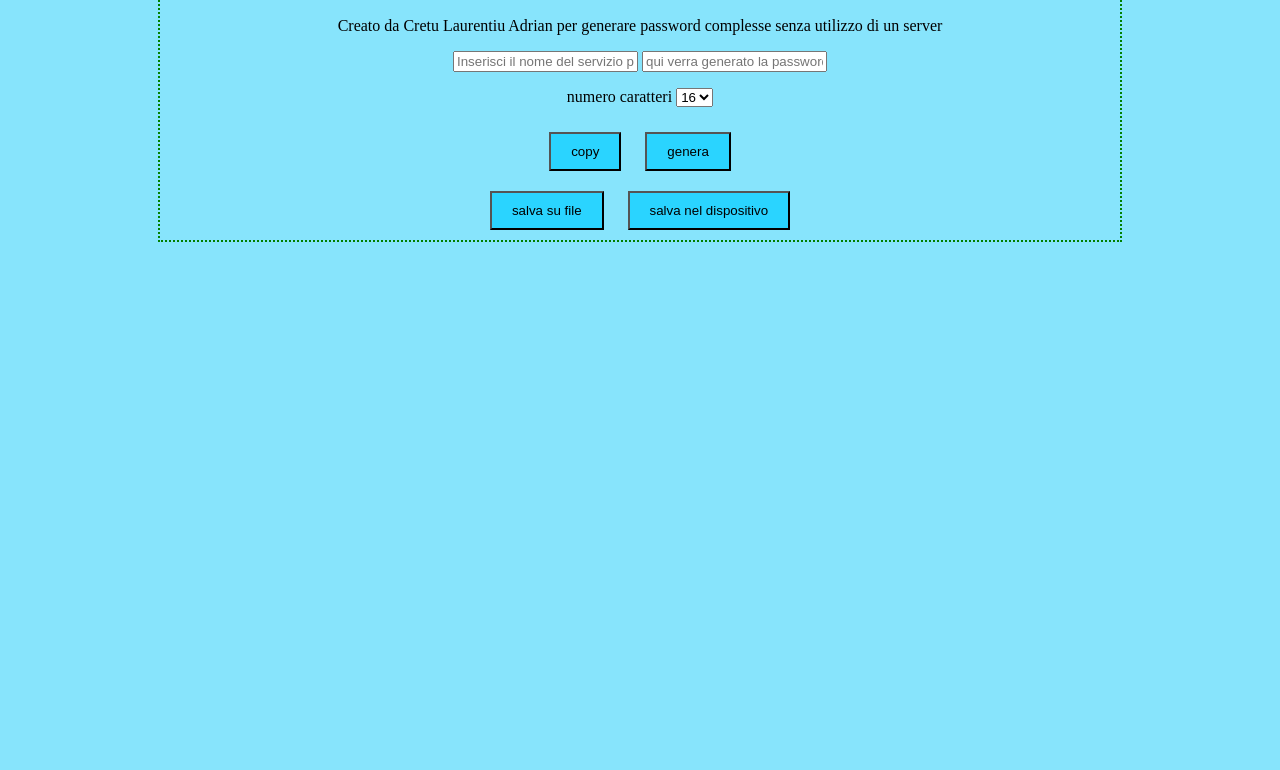
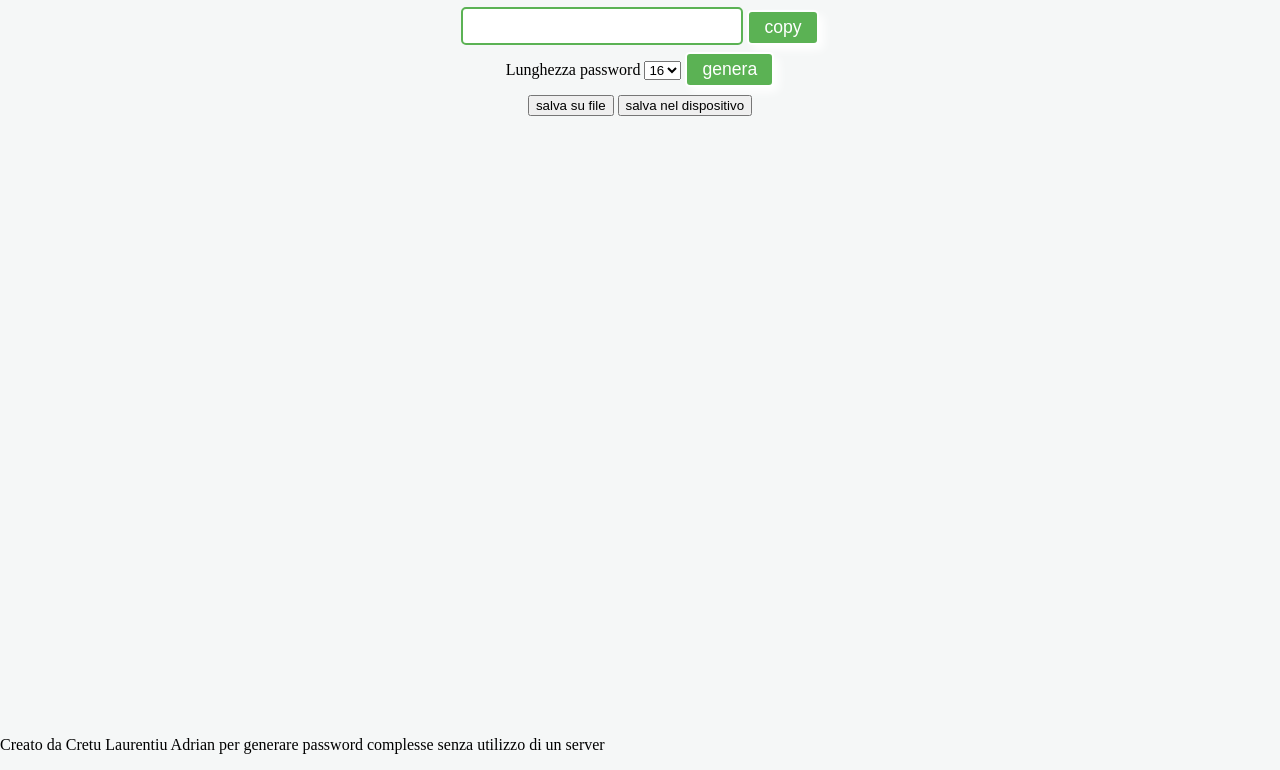
Before and after one commit to uterc/password-generator, a plain HTML site: page index.html in a window 1280 px wide. Shown: the part 112-882 px from the top of the page. Before the commit the page ends 800 px from the top, so only its background shows below. Drawn offline with Linux system fonts and the light colour scheme.

Commit message:
css changes

```diff
--- a/app.js
+++ b/app.js
@@ -5,7 +5,7 @@ const symbols = "``-=~!@#$%^&*()_+,./<>?;:[]{}/|";
 
 let passwordLength = document.getElementById("nr-carateri");
 let nomeServizio = document.getElementById("nome-servizio");
-const copyButton = document.getElementById("button");
+const copyButton = document.getElementById("copia");
 const saveButton = document.getElementById("save");
 const generaButton = document.getElementById("genera");
 const copyText = document.getElementById("textGenerated");
@@ -18,6 +18,9 @@ class Stuff {
   constructor(nome, password) {
     this.name = nome;
     this.password = password;
+  }
+  do(){
+    console.log(this);
   }
 }
 
@@ -72,9 +75,10 @@ function getArrayAndDisplay() {
 
 
 // not ok
-getArrayAndDisplay();
+ getArrayAndDisplay();
 contOutput.addEventListener('click', (e) =>{
   if(e.target.classList.contains('list')){
     e.target.remove();
+    myList[1].do();
   }
 });
--- a/index.html
+++ b/index.html
@@ -10,26 +10,18 @@
   <body>
     <div class="container">
       <h1>Generatore di password semplicemente</h1>
-      <p>
-        Creato da Cretu Laurentiu Adrian per generare password complesse senza
-        utilizzo di un server
-      </p>
 
       <div id="generator">
-      <input
-        type="text"
-        name="textGenerated"
-        id="nome-servizio"
-        placeholder="Inserisci il nome del servizio per qui vuoi creare una password"
-      />
+        <div id="container-numero-caratteri">
+
         <input
         type="text"
         name="textGenerated"
         id="textGenerated"
-        placeholder="qui verra generato la password!!!"
+        placeholder=""
         />
-      <div id="container-numero-caratteri">
-        <p>numero caratteri</p>
+        <input type="button" id="copia" value="copy" /><br>
+        <p>Lunghezza password</p>
         <select id="nr-carateri">
               <option value="6">6</option>
               <option value="8">8</option>
@@ -40,15 +32,18 @@
               <option value="18">18</option>
               <option value="20">20</option>
             </select>
+            <input type="button" id="genera" value="genera" />
           </div>
 
-      <input type="button" id="button" value="copy" />
-      <input type="button" id="genera" value="genera" />
     </div>
     <button >salva su file</button>
     <button id="save">salva nel dispositivo</button>
 <div id="cont-output"></div>
 </div>
     <script src="app.js"></script>
+    <p>
+      Creato da Cretu Laurentiu Adrian per generare password complesse senza
+      utilizzo di un server
+    </p>
   </body>
   </html>
--- a/main.scss
+++ b/main.scss
@@ -1,11 +1,18 @@
+$green : #5bb254;
+
 body{
-    background-color: rgb(135, 228, 252);
+    background-color: #f5f7f7;
+    min-width: 100vw;
+    min-height: 100vh;
+    margin: 0;
+    padding: 0;
+    color:#000;
 }
 .container{
     max-width: 960px;
+    min-height: 100vh;
     text-align: center;
     margin: 0 auto;
-    border: dotted 2px green
 }
 h1{
     font-size: 3rem;
@@ -15,8 +22,23 @@ h1{
 }
 
 
-button  ,input[type="button" ]{
-    padding: 10px 20px;
-    margin: 10px;
-    background-color: rgb(42, 212, 255);
+#genera  , #copia{
+    color: #fff;
+    padding: 5px 15px;
+    box-shadow: 5px 5px 10px #fff;
+    background-color: $green;
+    border-radius: 5px;
+    font-size: 1.1rem;
+    border:2px solid #fff;
 }
+#genera:hover  ,#copia:hover{
+    background-color: rgba($green,0.8);
+    cursor: pointer;
+}
+
+#textGenerated{
+    border:2px solid $green;
+    font-size: 1.3rem;
+    padding: 5px;
+    border-radius: 5px
+}
```
Also changed, not shown: css/main.css, dist/css/main.min.css, 2 other files. Lines whose indentation alone changed are shown as unchanged.
